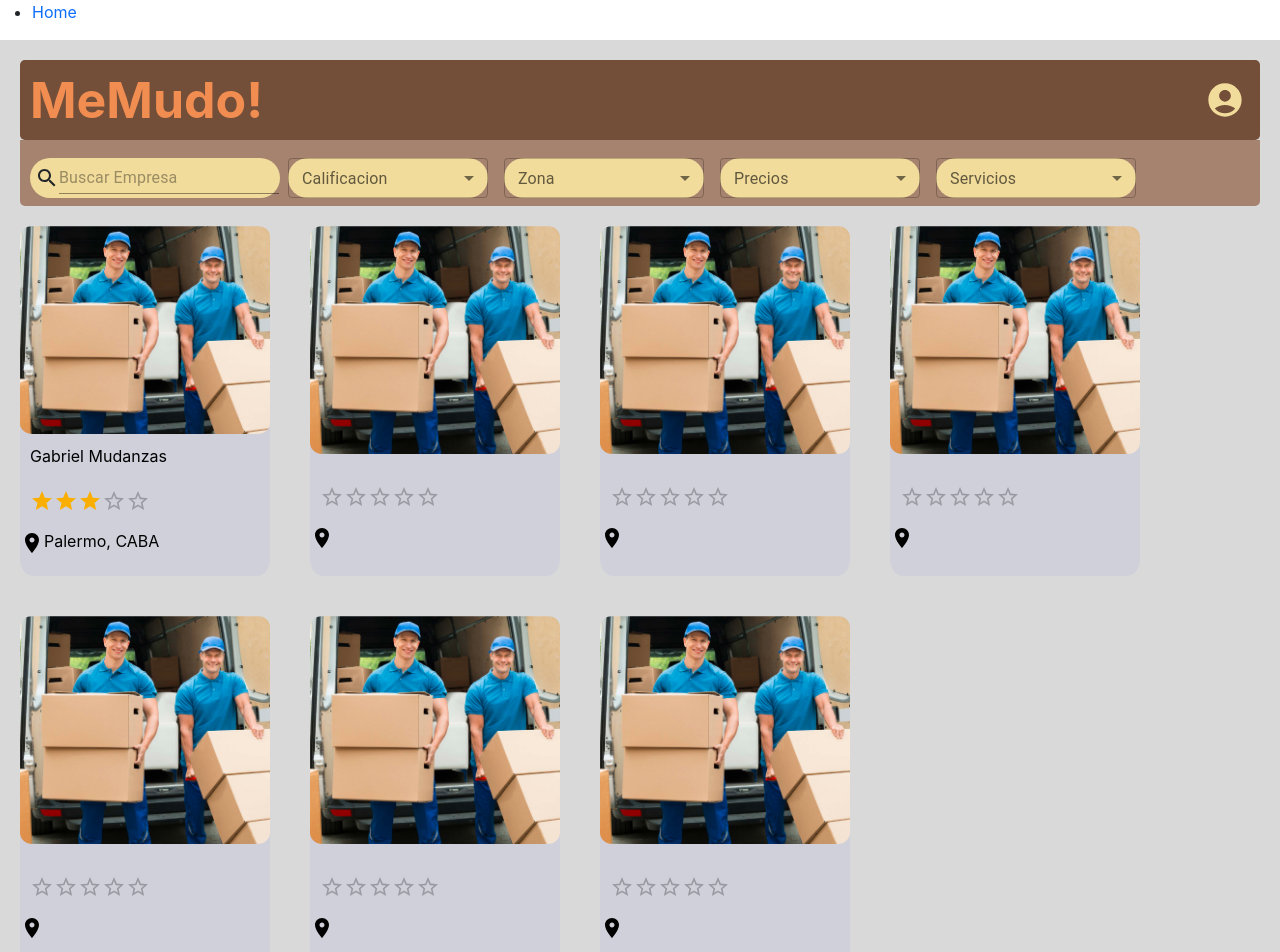
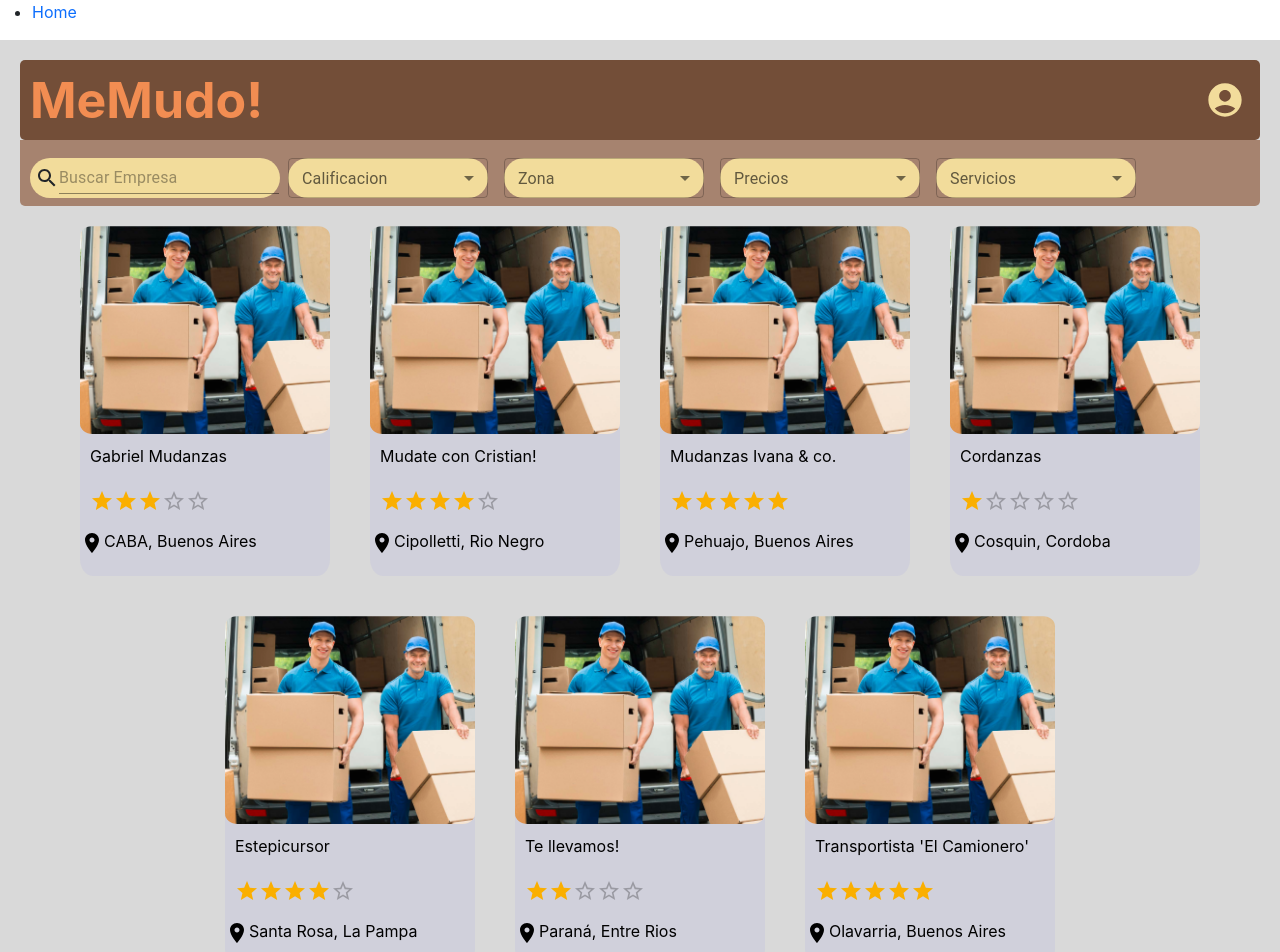
Before and after one commit to IgnacioSorgentini/Web-Mudanzas-FrontEnd, a React (Create React App) app: page /HomeCliente in a window 1280 px wide. Shown: the top 952 px of the page. Built offline with nearby package versions, Linux system fonts and the light colour scheme.

Commit message:
Siguiendo con algunos detalles. Parte 3 mil

```diff
--- a/src/pages/HomeCliente/HomeCliente.jsx
+++ b/src/pages/HomeCliente/HomeCliente.jsx
@@ -80,14 +80,14 @@ export default function Home(){
                 </Select>
             </FormControl></div>
             </div>
-            <div className="contenedor-empresas" style={{display:"flex", flexDirection:"row", flexWrap: "wrap", justifyContent: "start"}}>
-              <Link to="/Empresa" style={{textDecoration:'none'}}><Empresa nombre="Gabriel Mudanzas" puntuacion={3} ubicacion="Palermo, CABA" /></Link>
-              <Empresa />
-              <Empresa />
-              <Empresa />
-              <Empresa />
-              <Empresa />
-              <Empresa />
+            <div className="contenedor-empresas" style={{display:"flex", flexDirection:"row", flexWrap: "wrap", justifyContent: "center"}}>
+              <Link to="/Empresa" style={{textDecoration:'none'}}><Empresa nombre="Gabriel Mudanzas" puntuacion={3} ubicacion="CABA, Buenos Aires" /></Link>
+              <Link to="/Empresa" style={{textDecoration:'none'}}><Empresa nombre="Mudate con Cristian!" puntuacion={4} ubicacion="Cipolletti, Rio Negro" /></Link>
+              <Link to="/Empresa" style={{textDecoration:'none'}}><Empresa nombre="Mudanzas Ivana & co." puntuacion={5} ubicacion="Pehuajo, Buenos Aires" /></Link>
+              <Link to="/Empresa" style={{textDecoration:'none'}}><Empresa nombre="Cordanzas" puntuacion={1} ubicacion="Cosquin, Cordoba" /></Link>
+              <Link to="/Empresa" style={{textDecoration:'none'}}><Empresa nombre="Estepicursor" puntuacion={4} ubicacion="Santa Rosa, La Pampa" /></Link>
+              <Link to="/Empresa" style={{textDecoration:'none'}}><Empresa nombre="Te llevamos!" puntuacion={2} ubicacion="Paraná, Entre Rios" /></Link>
+              <Link to="/Empresa" style={{textDecoration:'none'}}><Empresa nombre="Transportista 'El Camionero'" puntuacion={5} ubicacion="Olavarria, Buenos Aires" /></Link>
             </div>
         </div>
     );
--- a/src/pages/PerfilCliente/PerfilCliente.css
+++ b/src/pages/PerfilCliente/PerfilCliente.css
@@ -86,6 +86,19 @@ div .contenedor-icon{
     font-size: 30px;
 }
 
+.contenedor-nombre-mail{
+    margin-top: 30px;
+    padding-left: 10px;
+    padding-top: 10px;
+    border-radius:10px;
+    box-shadow: 20px 20px 10px grey;
+    min-height: 135px;
+    width: 50vh;
+    box-sizing: border-box;
+    background-color: #A6836F;
+    margin-left: 5px;
+}
+
 
 
 
--- a/src/pages/PerfilCliente/PerfilCliente.jsx
+++ b/src/pages/PerfilCliente/PerfilCliente.jsx
@@ -68,8 +68,10 @@ export default function Share(){
                             <div class="contenedor-icon">
                                 <AccountCircleIcon style={{color:"#F2DC9B",fontSize:290}}></AccountCircleIcon>
                             </div>
-                            <h2>James Rodriguez <CreateIcon style={{fontSize:30}}></CreateIcon></h2>
-                            <h3>JRodriguez@gmail.com</h3>
+                            <div className="contenedor-nombre-mail">
+                                <h2>James Rodriguez <CreateIcon style={{fontSize:30}}></CreateIcon></h2>
+                                <h4>JRodriguez@gmail.com</h4>
+                            </div>
                         </div>
                     </div>
 
```
